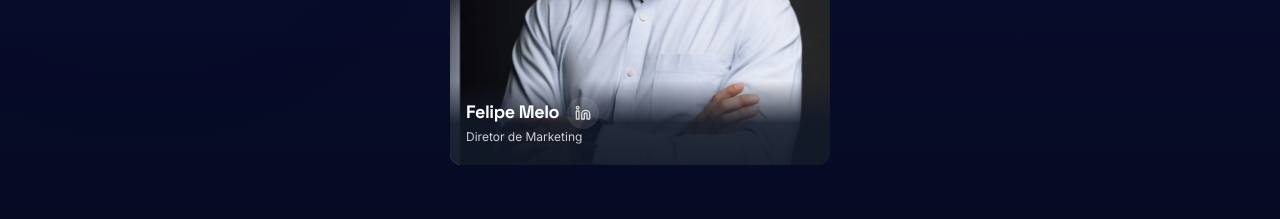
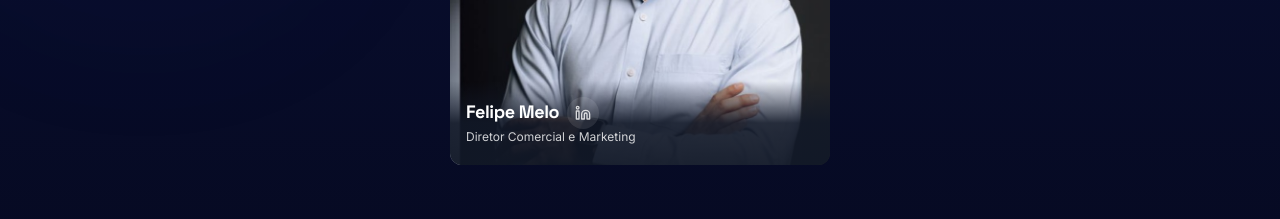
Before and after one commit to Mdscloud/website-new, a React (Vite) app: page /quem-somos in a window 1280 px wide. Shown: the part 3120-3339 px from the top of the page. Built offline with nearby package versions, Linux system fonts and the light colour scheme; the HTML template or start-up script is replaced by a standard one; a web font is replaced by a local one.

Commit message:
Atualizando pagina institucional

```diff
--- a/src/pages/QuemSomos.tsx
+++ b/src/pages/QuemSomos.tsx
@@ -82,7 +82,7 @@ const QuemSomos = () => {
     },
     {
       name: "Felipe Melo",
-      title: "Diretor de Marketing",
+      title: "Diretor Comercial e Marketing",
       bio: "Responsável pelo posicionamento estratégico da marca, geração de demanda e comunicação institucional da MDS Cloud, fortalecendo o ecossistema de parceiros e clientes.",
       image: felipeImage,
       linkedin: "https://www.linkedin.com/in/fbmelo/"
```
